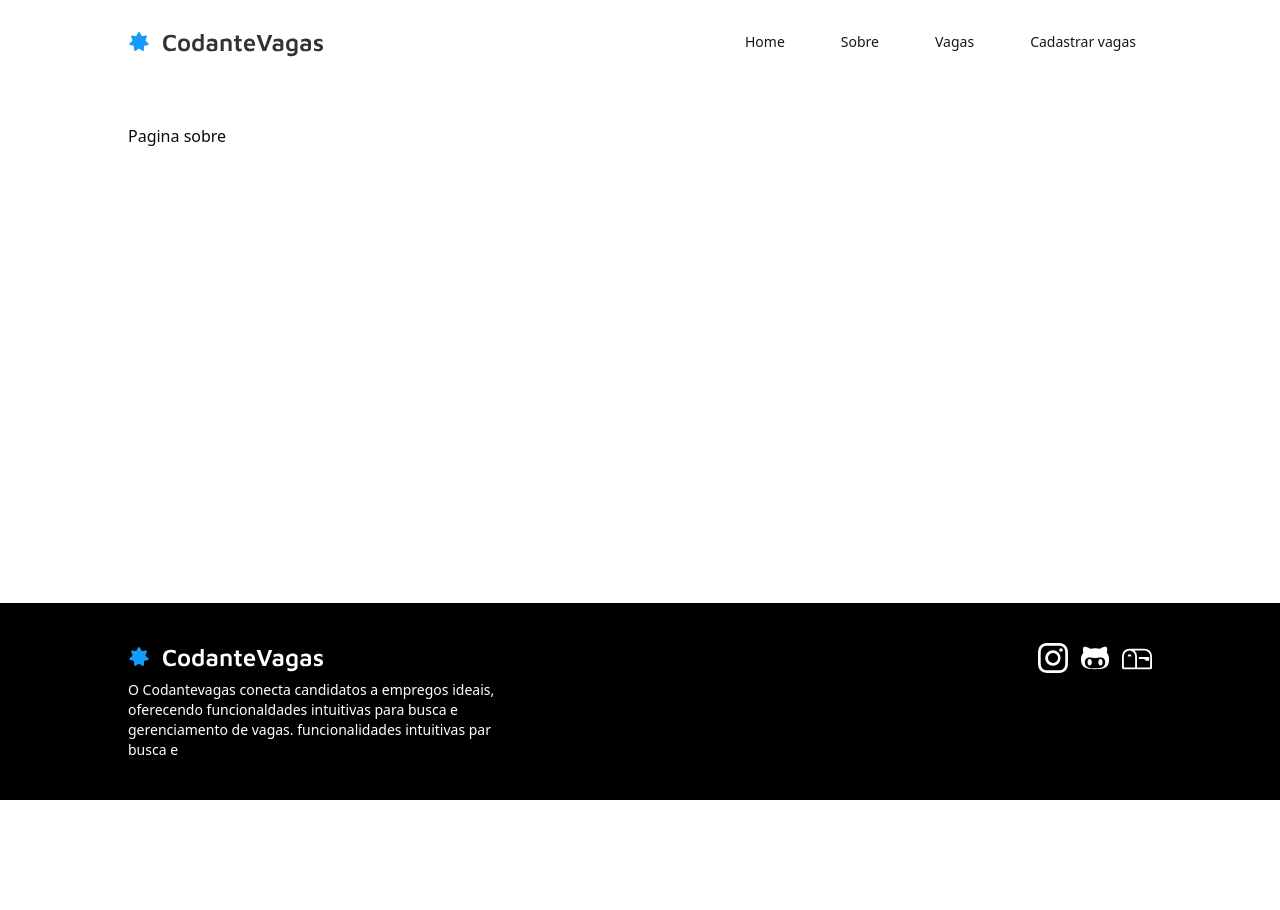
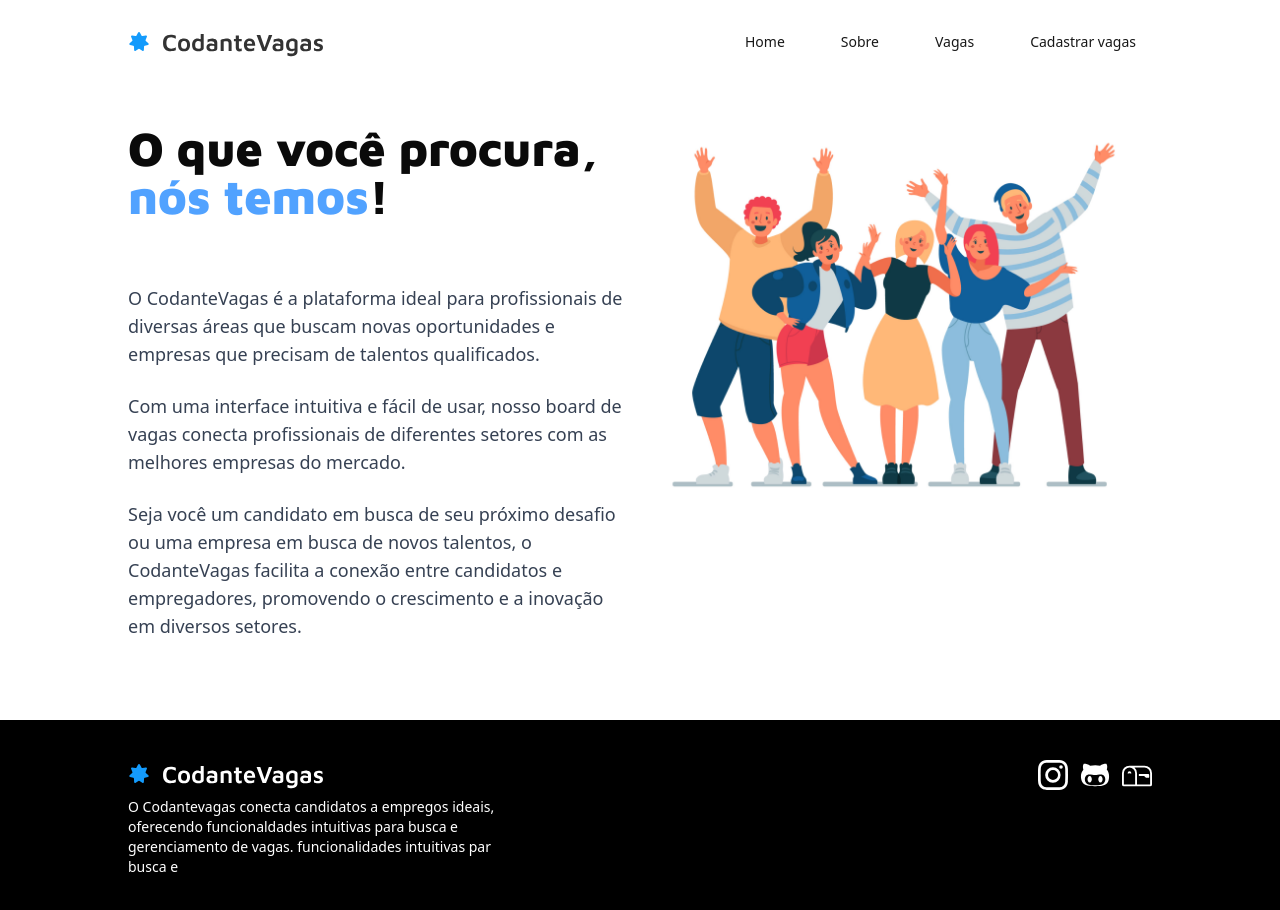
Before and after one commit to marcelllombm/codante-vagas, a Next.js app: page /sobre in a window 1280 px wide. Shown: the top 910 px of the page. Before the commit the page ends 800 px from the top, so only its background shows below. Built offline with nearby package versions, Linux system fonts and the light colour scheme.

Commit message:
reafactor code struture

```diff
--- a/src/app/(marketing)/page.tsx
+++ b/src/app/(marketing)/page.tsx
@@ -1,7 +1,19 @@
+import { Button } from "@/components/ui/button";
+
 export default function Home() {
   return (
-    <div className="color: black">
-      <h1>Ola mundo do nextjs</h1>
-    </div>
+    <section className="pb-10 text-center">
+      <h1 className="font-display mx-auto w-xl text-5xl font-black">
+        Diga adeus às longas buscas para uma vaga
+      </h1>
+      <Button className="mt-12 cursor-pointer" variant={"outline"}>
+        Busque Uma Vaga
+      </Button>
+      <img
+        src="/people.png"
+        alt="Ilustração de pessoas"
+        className="mx-auto mt-12"
+      />
+    </section>
   );
 }
--- a/src/app/(marketing)/sobre/page.tsx
+++ b/src/app/(marketing)/sobre/page.tsx
@@ -1,3 +1,34 @@
 export default function Sobre() {
-  return <div>Pagina sobre</div>;
+  return (
+    <section className="flex justify-between gap-4 pb-10">
+      <div>
+        <h1 className="font-display mb-16 max-w-xl text-5xl font-black">
+          O que você procura, <span className="text-blue-400">nós temos</span>!
+        </h1>
+        <div className="space-y-6 text-lg text-gray-700">
+          <p className="max-w-xl">
+            O CodanteVagas é a plataforma ideal para profissionais de diversas
+            áreas que buscam novas oportunidades e empresas que precisam de
+            talentos qualificados.
+          </p>
+          <p className="max-w-xl">
+            Com uma interface intuitiva e fácil de usar, nosso board de vagas
+            conecta profissionais de diferentes setores com as melhores empresas
+            do mercado.
+          </p>
+          <p className="max-w-xl">
+            Seja você um candidato em busca de seu próximo desafio ou uma
+            empresa em busca de novos talentos, o CodanteVagas facilita a
+            conexão entre candidatos e empregadores, promovendo o crescimento e
+            a inovação em diversos setores.
+          </p>
+        </div>
+      </div>
+      <img
+        src="/people1.png"
+        alt="Ilustração de pessoas"
+        className="h-full w-lg"
+      />
+    </section>
+  );
 }
--- a/src/app/not-found.tsx
+++ b/src/app/not-found.tsx
@@ -3,12 +3,12 @@ import { cn } from "@/lib/utils";
 
 export default function Notfound() {
   return (
-    <main className="mx-auto max-w-5xl py-10 text-center">
+    <main className="mx-auto max-w-4xl py-10 text-center">
       <h1 className="font-display text-5xl font-bold text-gray-500">
         Nada encontrado aqui
       </h1>
       <img
-        className="mx-auto mt-10 w-lg"
+        className="mx-auto mt-10 w-xs"
         src="/astrounalt.png"
         alt="Image de um barco afundando"
       />
@@ -17,10 +17,7 @@ export default function Notfound() {
       </p>
       <a
         href="/"
-        className={cn(
-          buttonVariants({ variant: "default" }),
-          "mt-12 px-6 py-8 text-lg",
-        )}
+        className={cn(buttonVariants({ variant: "default" }), "mt-6")}
       >
         Voltar ao Home
       </a>
--- a/src/components/ui/button.tsx
+++ b/src/components/ui/button.tsx
@@ -1,8 +1,8 @@
-import * as React from "react"
-import { Slot } from "@radix-ui/react-slot"
-import { cva, type VariantProps } from "class-variance-authority"
+import * as React from "react";
+import { Slot } from "@radix-ui/react-slot";
+import { cva, type VariantProps } from "class-variance-authority";
 
-import { cn } from "@/lib/utils"
+import { cn } from "@/lib/utils";
 
 const buttonVariants = cva(
   "inline-flex items-center justify-center gap-2 whitespace-nowrap rounded-md text-sm font-medium transition-all disabled:pointer-events-none disabled:opacity-50 [&_svg]:pointer-events-none [&_svg:not([class*='size-'])]:size-4 shrink-0 [&_svg]:shrink-0 outline-none focus-visible:border-ring focus-visible:ring-ring/50 focus-visible:ring-[3px] aria-invalid:ring-destructive/20 dark:aria-invalid:ring-destructive/40 aria-invalid:border-destructive",
@@ -13,7 +13,7 @@ const buttonVariants = cva(
         destructive:
           "bg-destructive text-white hover:bg-destructive/90 focus-visible:ring-destructive/20 dark:focus-visible:ring-destructive/40 dark:bg-destructive/60",
         outline:
-          "border bg-background shadow-xs hover:bg-accent hover:text-accent-foreground dark:bg-input/30 dark:border-input dark:hover:bg-input/50",
+          "border border-black rounded-none bg-background hover:bg-accent hover:text-accent-foreground",
         secondary:
           "bg-secondary text-secondary-foreground hover:bg-secondary/80",
         ghost:
@@ -31,8 +31,8 @@ const buttonVariants = cva(
       variant: "default",
       size: "default",
     },
-  }
-)
+  },
+);
 
 function Button({
   className,
@@ -42,9 +42,9 @@ function Button({
   ...props
 }: React.ComponentProps<"button"> &
   VariantProps<typeof buttonVariants> & {
-    asChild?: boolean
+    asChild?: boolean;
   }) {
-  const Comp = asChild ? Slot : "button"
+  const Comp = asChild ? Slot : "button";
 
   return (
     <Comp
@@ -52,7 +52,7 @@ function Button({
       className={cn(buttonVariants({ variant, size, className }))}
       {...props}
     />
-  )
+  );
 }
 
-export { Button, buttonVariants }
+export { Button, buttonVariants };
```
Also changed, not shown: public/people.png (added), public/people1.png (added).
